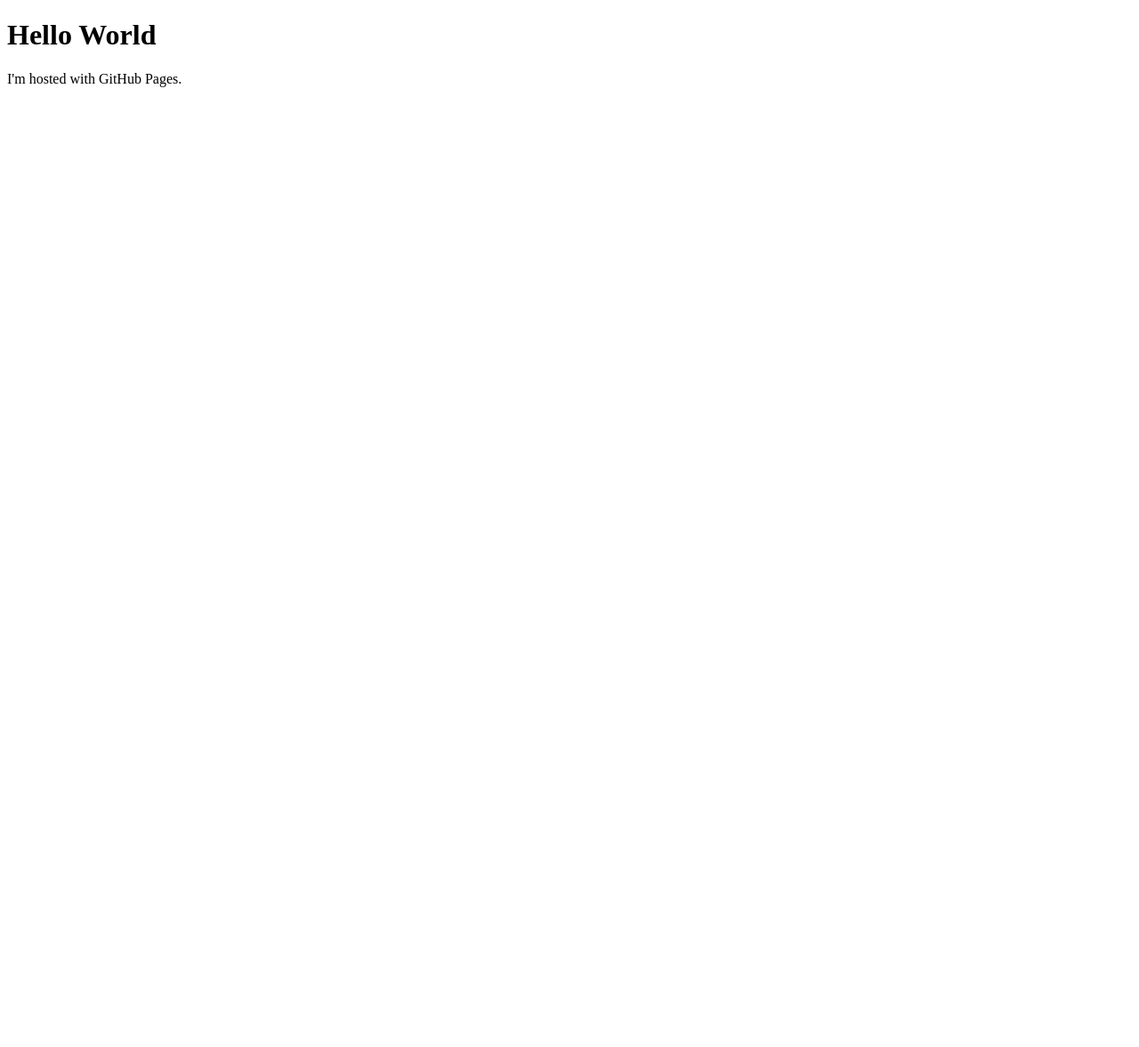
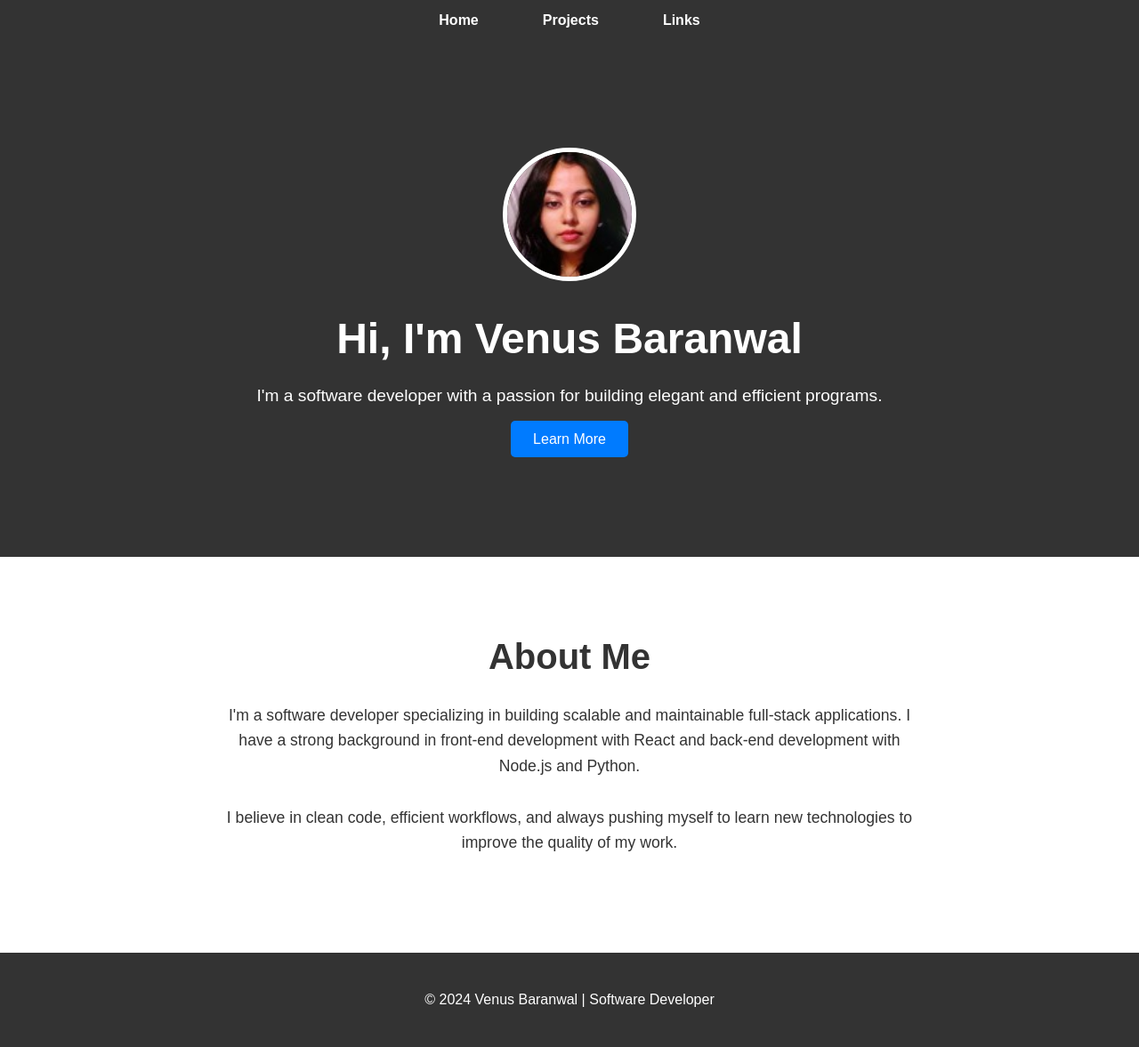
Before and after one commit to InterStellarCellar/InterStellarCellar.github.io, a plain HTML site: page index.html in a window 1280 px wide. Shown: the whole page at 89% size. Before the commit the page ends 800 px from the top, so only its background shows below. Drawn offline with Linux system fonts and the light colour scheme.

Commit message:
Added Files for the entire website
Added Files for the entire website including index.html, links.html, projects.html and styles.css.

```diff
--- a/index.html
+++ b/index.html
@@ -1,7 +1,51 @@
 <!DOCTYPE html>
-<html>
+<html lang="en">
+<head>
+    <meta charset="UTF-8">
+    <meta name="viewport" content="width=device-width, initial-scale=1.0">
+    <meta name="description" content="Portfolio of a Software Developer">
+    <title>Venus Baranwal's Portfolio</title>
+    <link rel="stylesheet" href="styles.css">
+</head>
 <body>
-<h1>Hello World</h1>
-<p>I'm hosted with GitHub Pages.</p>
+    <!-- Navigation -->
+    <header>
+        <nav>
+            <ul>
+                <li><a href="index.html">Home</a></li>
+                <li><a href="projects.html">Projects</a></li>
+                <li><a href="links.html">Links</a></li>
+            </ul>
+        </nav>
+    </header>
+
+    <!-- Hero Section -->
+    <section id="hero" class="fade-in">
+        <div class="container">
+            <div class="profile">
+                <img src="images/profile.jpeg" alt="Venus Baranwal" class="profile-img">
+            </div>
+            <h1>Hi, I'm Venus Baranwal</h1>
+            <p>I'm a software developer with a passion for building elegant and efficient programs.</p>
+            <a href="#about" class="btn-primary">Learn More</a>
+        </div>
+    </section>
+
+    <!-- About Section -->
+    <section id="about" class="fade-in">
+        <div class="container">
+            <h2>About Me</h2>
+            <p>I'm a software developer specializing in building scalable and maintainable full-stack applications. I have a strong background in front-end development with React and back-end development with Node.js and Python.</p>
+            <p>I believe in clean code, efficient workflows, and always pushing myself to learn new technologies to improve the quality of my work.</p>
+        </div>
+    </section>
+
+    <!-- Footer -->
+    <footer>
+        <div class="container">
+            <p>&copy; 2024 Venus Baranwal | Software Developer</p>
+        </div>
+    </footer>
+
 </body>
 </html>
--- /dev/null
+++ b/styles.css
@@ -0,0 +1,193 @@
+/* Global Reset */
+* {
+    margin: 0;
+    padding: 0;
+    box-sizing: border-box;
+}
+
+body {
+    font-family: 'Arial', sans-serif;
+    background-color: #f5f5f5;
+    color: #333;
+    line-height: 1.6;
+    margin: 0;
+}
+
+.container {
+    width: 80%;
+    max-width: 1200px;
+    margin: 0 auto;
+    padding: 20px;
+}
+
+/* Header */
+header {
+    background-color: #333;
+    padding: 10px 0;
+}
+
+nav ul {
+    list-style: none;
+    display: flex;
+    justify-content: center;
+}
+
+nav ul li {
+    margin: 0 20px;
+}
+
+nav ul li a {
+    color: #fff;
+    text-decoration: none;
+    font-weight: bold;
+    padding: 8px 16px;
+    transition: background-color 0.3s ease;
+}
+
+nav ul li a:hover {
+    background-color: #575757;
+}
+
+/* Hero Section */
+#hero {
+    background-color: #333;
+    color: white;
+    padding: 100px 0;
+    text-align: center;
+}
+
+#hero h1 {
+    font-size: 3rem;
+    margin-bottom: 10px;
+}
+
+#hero p {
+    font-size: 1.2rem;
+    margin-bottom: 20px;
+}
+
+#hero .btn-primary {
+    background-color: #007BFF;
+    color: white;
+    padding: 12px 25px;
+    text-decoration: none;
+    border-radius: 5px;
+    transition: background-color 0.3s ease;
+}
+
+#hero .btn-primary:hover {
+    background-color: #0056b3;
+}
+
+/* Profile Image */
+.profile-img {
+    width: 150px;
+    height: 150px;
+    object-fit: cover;
+    border-radius: 50%;
+    border: 5px solid white;
+    margin-bottom: 20px;
+}
+
+/* About Section */
+#about {
+    background-color: #fff;
+    padding: 60px 0;
+    text-align: center;
+}
+
+#about h2 {
+    font-size: 2.5rem;
+    margin-bottom: 20px;
+}
+
+#about p {
+    font-size: 1.1rem;
+    max-width: 800px;
+    margin: 0 auto 30px;
+}
+
+/* Projects Section */
+#projects {
+    background-color: #f7f7f7;
+    padding: 60px 0;
+}
+
+.project-card {
+    background-color: #fff;
+    padding: 20px;
+    margin-bottom: 20px;
+    border-radius: 8px;
+    box-shadow: 0 4px 10px rgba(0, 0, 0, 0.1);
+    text-align: center;
+}
+
+.project-card h3 {
+    font-size: 1.8rem;
+    margin-bottom: 10px;
+}
+
+.project-card a {
+    color: #007BFF;
+    text-decoration: none;
+    font-weight: bold;
+    transition: color 0.3s ease;
+}
+
+.project-card a:hover {
+    color: #0056b3;
+}
+
+/* Links Section */
+#links {
+    padding: 60px 0;
+    text-align: center;
+}
+
+#links h2 {
+    font-size: 2.5rem;
+    margin-bottom: 20px;
+}
+
+#links ul {
+    list-style: none;
+}
+
+#links ul li {
+    margin: 10px 0;
+}
+
+#links ul li a {
+    font-size: 1.2rem;
+    text-decoration: none;
+    color: #007BFF;
+    transition: color 0.3s ease;
+}
+
+#links ul li a:hover {
+    color: #0056b3;
+}
+
+/* Footer */
+footer {
+    background-color: #333;
+    color: #fff;
+    padding: 20px 0;
+    text-align: center;
+}
+
+/* Animation */
+.fade-in {
+    animation: fadeIn 1.5s ease-in-out;
+}
+
+@keyframes fadeIn {
+    0% {
+        opacity: 0;
+        transform: translateY(20px);
+    }
+    100% {
+        opacity: 1;
+        transform: translateY(0);
+    }
+}
```
Also changed, not shown: links.html (added, +43 -0 lines), projects.html (added, +47 -0 lines), images/profile.jpeg (added).
